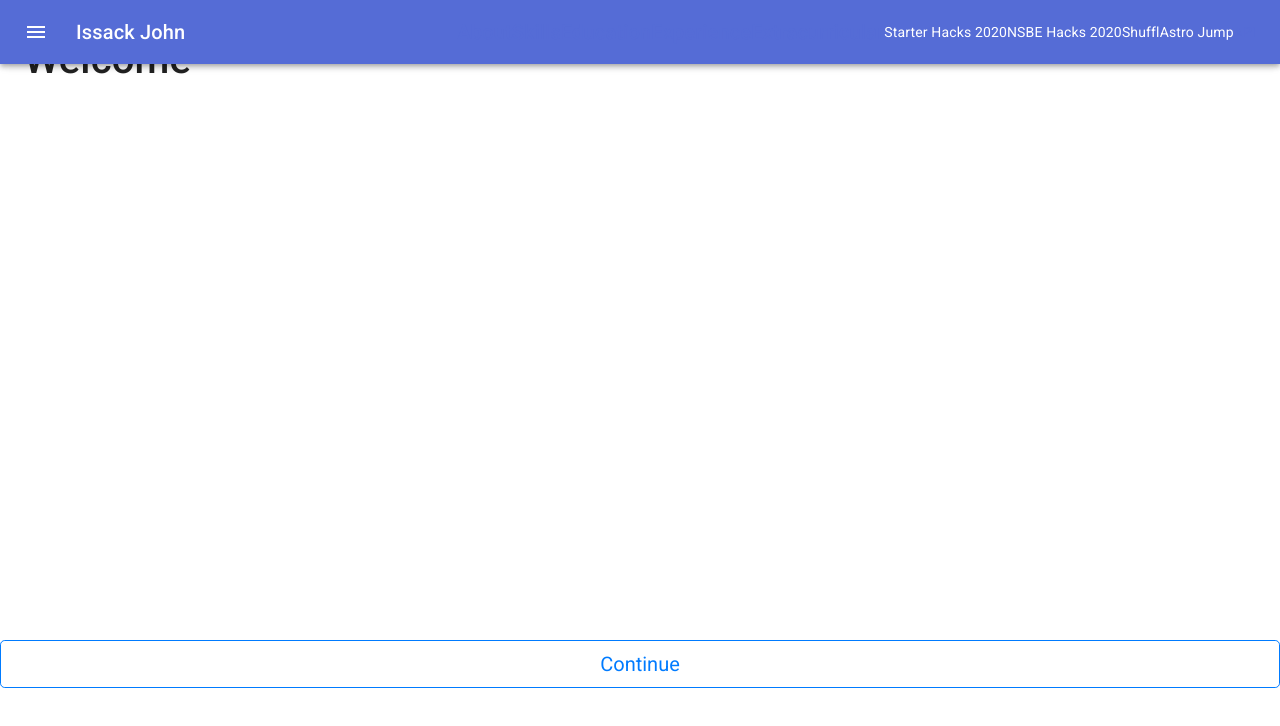
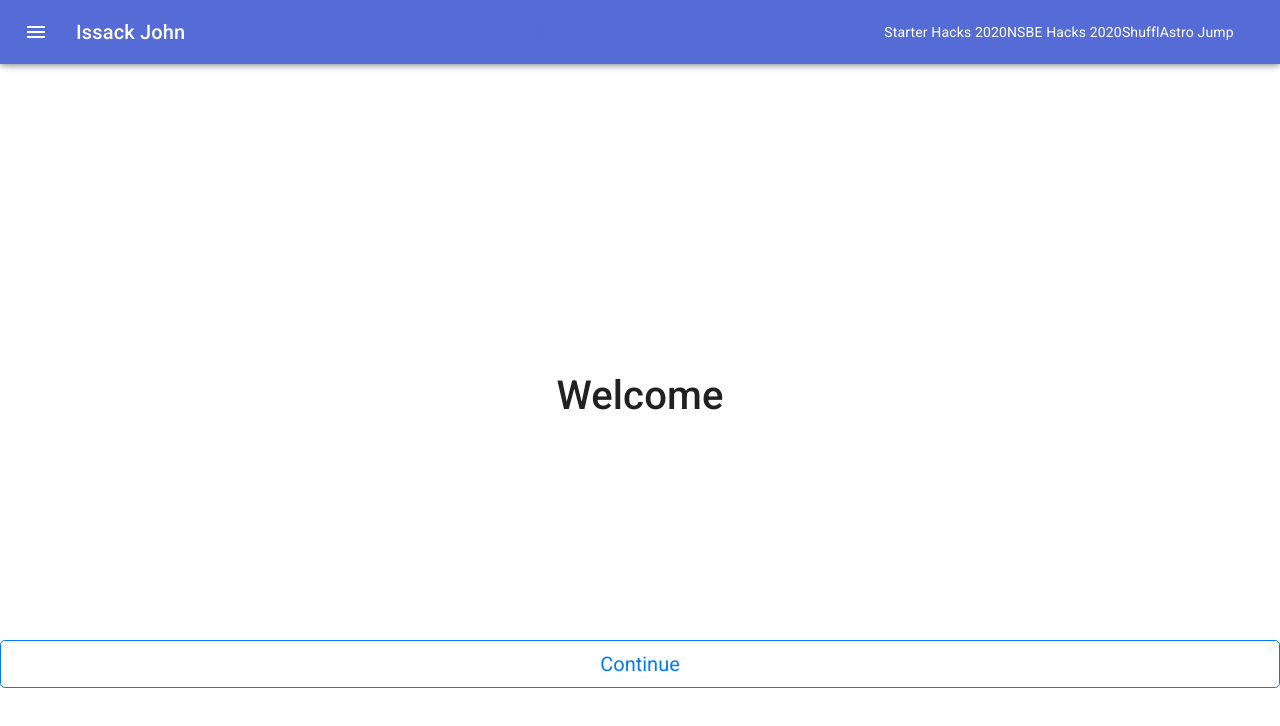
Before and after one commit to issackj1/react-site, a React (Create React App) app: page / in a window 1280 px wide. Shown: the top 726 px of the page. Built offline with nearby package versions, Linux system fonts and the light colour scheme.

Commit message:
Update Home.tsx

```diff
--- a/src/components/Home.tsx
+++ b/src/components/Home.tsx
@@ -1,18 +1,18 @@
 // @ts-nocheck
+import { Box, Container, Grid } from "@material-ui/core";
 import React, { useState } from 'react';
-import { NavBar } from "./NavBar";
+import { Button } from "react-bootstrap";
 import { animated, config, useSpring } from 'react-spring';
 import { Parallax, ParallaxLayer } from "react-spring/renderprops-addons";
 import { SpringConfig } from "react-spring/renderprops-universal";
 import { About } from "./About";
-import { Skills } from "./Skills";
+import { Contact } from "./Contact";
 import { Education } from "./Education";
 import { Experience } from "./Experience";
 import { Extracurricular } from "./Extracurricular";
-import { Contact } from "./Contact";
-import { Button } from "react-bootstrap";
-import { Box, Container } from "@material-ui/core";
+import { NavBar } from "./NavBar";
 import { Section } from "./Section";
+import { Skills } from "./Skills";
 
 interface Props {
 }
@@ -29,16 +29,6 @@ export const Home: React.FC<Props> = (props) => {
 
 
 	const [parallax, setParallax] = useState(React.createRef);
-
-	const springProps = useSpring<useSpringProps>(
-		{
-			config: config.slow,
-			delay: 300,
-			to: [{ opacity: 1 }, { opacity: 0 }],
-			from: {
-				opacity: 0,
-			},
-		});
 
 	const h1Props = useSpring({
 		config: config.molasses,
@@ -60,59 +50,61 @@ export const Home: React.FC<Props> = (props) => {
 	// <div style={{ height: '100vh', display: 'flex', alignItems: 'center', justifyContent: 'center', backgroundColor: '#007b3d3d' }}>
 
 	return (<>
-		<Parallax pages={ 7 } scrolling={ true } ref={ ref => setParallax(ref) }>
-			{/*Backgrounds*/ }
-			<ParallaxLayer offset={ 2 } speed={ 1 } style={ { backgroundColor: '#282c34' } }/>
-			<ParallaxLayer offset={ 4 } speed={ 1 } style={ { backgroundColor: '#282c34' } }/>
-			<ParallaxLayer offset={ 6 } speed={ 1 } style={ { backgroundColor: '#282c34' } }/>
-			<ParallaxLayer offset={ 0 } speed={ 2 } onClick={ () => parallax.scrollTo(1) }>
+		<Parallax pages={7} scrolling={true} ref={ref => setParallax(ref)}>
+			{/*Backgrounds*/}
+			<ParallaxLayer offset={2} speed={1} style={{ backgroundColor: '#282c34' }} />
+			<ParallaxLayer offset={4} speed={1} style={{ backgroundColor: '#282c34' }} />
+			<ParallaxLayer offset={6} speed={1} style={{ backgroundColor: '#282c34' }} />
+			<ParallaxLayer offset={0} speed={2} onClick={() => parallax.scrollTo(1)}
+				style={{ display: 'flex', alignItems: 'center', justifyContent: 'center' }}>
 				<Container>
-					<Box>
-						<header>
-							<animated.p style={ springProps }>Issack John</animated.p>
-							<animated.h1 style={ h1Props }>Welcome</animated.h1>
-						</header>
+					<Box my={4}>
+						<Grid container
+							justify="center"
+						>
+							<animated.h1 style={h1Props}>Welcome</animated.h1>
+						</Grid>
 					</Box>
 				</Container>
 			</ParallaxLayer>
 
-			<ParallaxLayer offset={ 0 } speed={ 2 } factor={ 1 / 6 }>
-				<NavBar parallax={ parallax }/>
+			<ParallaxLayer offset={0} speed={2} factor={1 / 6}>
+				<NavBar parallax={parallax} />
 			</ParallaxLayer>
 
 			<ParallaxLayer
-				offset={ 1 } speed={ 0.5 } onClick={ () => parallax.scrollTo(2) }
-				style={ { display: 'flex', alignItems: 'center', justifyContent: 'center' } }>
-				<Section component={ About }/>
+				offset={1} speed={0.5} onClick={() => parallax.scrollTo(2)}
+				style={{ display: 'flex', alignItems: 'center', justifyContent: 'center' }}>
+				<Section component={About} />
 			</ParallaxLayer>
-			<ParallaxLayer offset={ 2 } speed={ 0.5 } onClick={ () => parallax.scrollTo(3) }
-			               style={ secondaryBackground }>
-				<Section component={ Skills }/>
+			<ParallaxLayer offset={2} speed={0.5} onClick={() => parallax.scrollTo(3)}
+				style={secondaryBackground}>
+				<Section component={Skills} />
 			</ParallaxLayer>
-			<ParallaxLayer offset={ 3 } speed={ 0.5 } onClick={ () => parallax.scrollTo(4) }
-			               style={ { display: 'flex', alignItems: 'center', justifyContent: 'center' } }>
-				<Section component={ Education }/>
+			<ParallaxLayer offset={3} speed={0.5} onClick={() => parallax.scrollTo(4)}
+				style={{ display: 'flex', alignItems: 'center', justifyContent: 'center' }}>
+				<Section component={Education} />
 			</ParallaxLayer>
-			<ParallaxLayer offset={ 4 } speed={ 0.5 } onClick={ () => parallax.scrollTo(5) }
-			               style={ secondaryBackground }>
-				<Section component={ Experience }/>
+			<ParallaxLayer offset={4} speed={0.5} onClick={() => parallax.scrollTo(5)}
+				style={secondaryBackground}>
+				<Section component={Experience} />
 			</ParallaxLayer>
-			<ParallaxLayer offset={ 5 } speed={ 0.5 } onClick={ () => parallax.scrollTo(6) }
-			               style={ { display: 'flex', alignItems: 'center', justifyContent: 'center' } }>
-				<Extracurricular/>
+			<ParallaxLayer offset={5} speed={0.5} onClick={() => parallax.scrollTo(6)}
+				style={{ display: 'flex', alignItems: 'center', justifyContent: 'center' }}>
+				<Extracurricular />
 			</ParallaxLayer>
-			<ParallaxLayer offset={ 6 } speed={ 0.5 } onClick={ () => parallax.scrollTo(1) }
-			               style={ secondaryBackground }>
-				<Section component={ Contact }/>
+			<ParallaxLayer offset={6} speed={0.5} onClick={() => parallax.scrollTo(1)}
+				style={secondaryBackground}>
+				<Section component={Contact} />
 			</ParallaxLayer>
 
-			{/*button*/ }
-			{ buttons.map((object, i) => <ParallaxLayer key={ i } offset={ i + 0.8 } speed={ 1 }>
-                <span onClick={ () => parallax.scrollTo(i === buttons.length - 1 ? 1 : i + 1) }>
-                    <Button variant="outline-primary" size={ "lg" } block>{ object }</Button>
-                </span>
-				</ParallaxLayer>
-			) }
+			{/*button*/}
+			{buttons.map((object, i) => <ParallaxLayer key={i} offset={i + 0.8} speed={1}>
+				<span onClick={() => parallax.scrollTo(i === buttons.length - 1 ? 1 : i + 1)}>
+					<Button variant="outline-primary" size={"lg"} block>{object}</Button>
+				</span>
+			</ParallaxLayer>
+			)}
 		</Parallax>
 	</>)
 };
```
